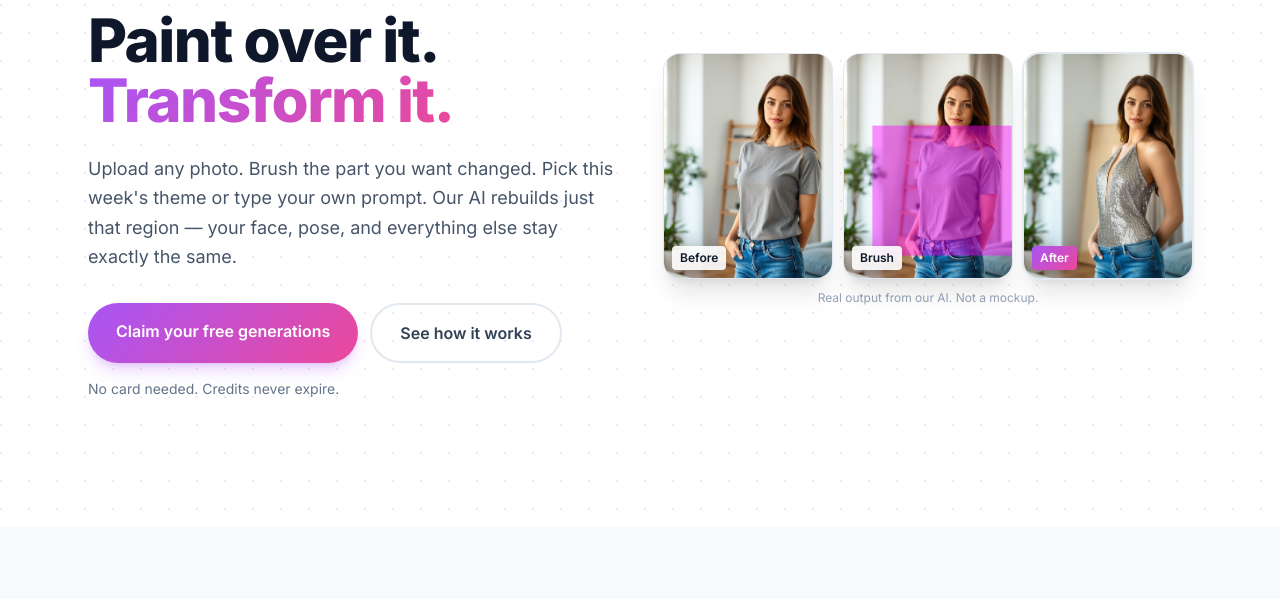
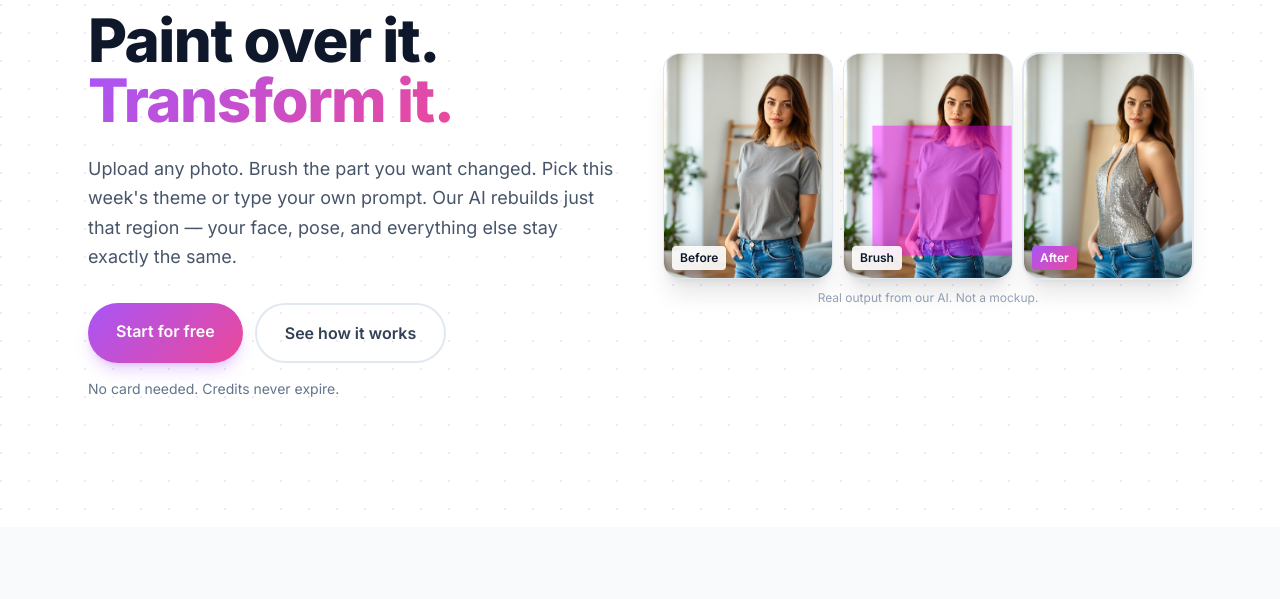
Before and after one commit to ascendglobaldata/inpaintly-landing, a plain HTML site: page index.html in a window 1280 px wide. Shown: the part 201-800 px from the top of the page. Drawn offline with nearby package versions, Linux system fonts and the light colour scheme.

Commit message:
Shorten hero CTA to 'Start for free'

```diff
--- a/index.html
+++ b/index.html
@@ -100,7 +100,7 @@
           Upload any photo. Brush the part you want changed. Pick this week's theme or type your own prompt. Our AI rebuilds just that region — your face, pose, and everything else stay exactly the same.
         </p>
         <div class="mt-8 flex flex-col sm:flex-row gap-3">
-          <a href="https://app.inpaintly.app/login" class="gradient-bg text-white px-7 py-4 rounded-full font-semibold shadow-lg shadow-brand-500/25 text-center">Claim your free generations</a>
+          <a href="https://app.inpaintly.app/login" class="gradient-bg text-white px-7 py-4 rounded-full font-semibold shadow-lg shadow-brand-500/25 text-center">Start for free</a>
           <a href="#how" class="border-2 border-slate-200 hover:border-slate-400 text-slate-700 px-7 py-4 rounded-full font-semibold text-center">See how it works</a>
         </div>
         <p class="mt-4 text-sm text-slate-500">No card needed. Credits never expire.</p>
```
